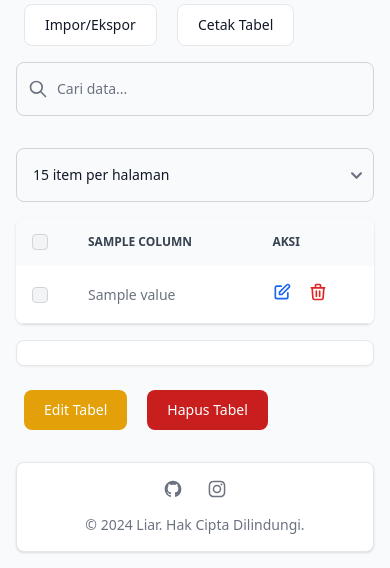
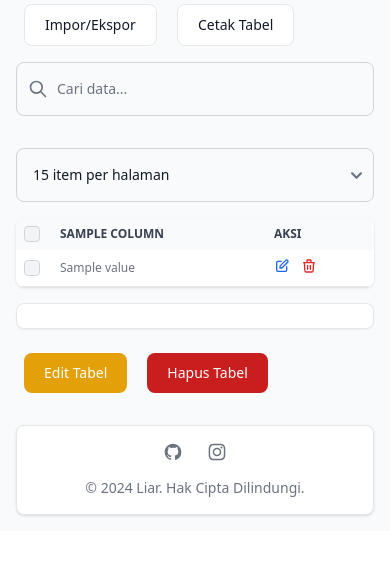
Before and after one commit to lrndwy/Liar-Dashboard, a Django app: template templates/table_detail.html in a window 390 px wide. Shown: the part 956-1524 px from the top of the page. After the commit the page ends 1473 px from the top, so only its background shows below. Run offline with Django 5.2, Linux system fonts and the light colour scheme; the template is opened without the code that fills it: most values are stand-ins (such as "Sample title", 1, 10 or a date in 2020); style sheets or scripts are compiled from the project's sources; some libraries are stand-ins or nearby versions.

Commit message:
sikit lagi bangggg

```diff
--- a/templates/table_detail.html
+++ b/templates/table_detail.html
@@ -149,19 +149,19 @@
             </div>
         </div>
         <div class="relative overflow-x-auto rounded-lg shadow sm:rounded-lg mt-4">
-            <table class="w-full text-sm text-left text-gray-500 dark:text-white">
+            <table class="w-full text-xs sm:text-sm text-left text-gray-500 dark:text-white">
                 <thead class="text-xs text-gray-700 uppercase bg-gray-50 dark:bg-gray-700 dark:text-white">
                     <tr>
-                        <th scope="col" class="p-4">
+                        <th scope="col" class="p-2 sm:p-4">
                             <div class="flex items-center">
                                 <input id="checkbox-all" type="checkbox" class="w-4 h-4 text-blue-600 bg-gray-100 border-gray-300 rounded focus:ring-blue-500 dark:focus:ring-blue-600 dark:ring-offset-gray-800 dark:focus:ring-offset-gray-800 focus:ring-2 dark:bg-gray-700 dark:border-gray-600">
                                 <label for="checkbox-all" class="sr-only">checkbox</label>
                             </div>
                         </th>
                         {% for column in columns %}
-                            <th scope="col" class="px-6 py-3">{{ column.name }}</th>
+                            <th scope="col" class="px-3 py-2 sm:px-6 sm:py-3">{{ column.name }}</th>
                         {% endfor %}
-                        <th scope="col" class="px-6 py-3">
+                        <th scope="col" class="px-3 py-2 sm:px-6 sm:py-3">
                             Aksi
                         </th>
                     </tr>
@@ -169,23 +169,23 @@
                 <tbody>
                     {% for row in page_obj %}
                         <tr class="bg-white border-b dark:bg-gray-800 dark:border-gray-700 hover:bg-gray-50 dark:hover:bg-gray-600 cursor-pointer" data-row-id="{{ row.id }}">
-                            <td class="w-4 p-4">
+                            <td class="w-4 p-2 sm:p-4">
                                 <div class="flex items-center">
                                     <input id="checkbox-{{ row.id }}" type="checkbox" class="w-4 h-4 text-blue-600 bg-gray-100 border-gray-300 rounded focus:ring-blue-500 dark:focus:ring-blue-600 dark:ring-offset-gray-800 dark:focus:ring-offset-gray-800 focus:ring-2 dark:bg-gray-700 dark:border-gray-600">
                                     <label for="checkbox-{{ row.id }}" class="sr-only">checkbox</label>
                                 </div>
                             </td>
                             {% for value in row.values %}
-                                <td class="px-6 py-4 dark:text-white">{{ value }}</td>
+                                <td class="px-3 py-2 sm:px-6 sm:py-4 dark:text-white">{{ value }}</td>
                             {% endfor %}
-                            <td class="px-6 py-4">
+                            <td class="px-3 py-2 sm:px-6 sm:py-4">
                                 <button data-modal-target="editModal-{{ row.id }}" data-modal-toggle="editModal-{{ row.id }}" class="text-blue-600 dark:text-blue-500 hover:text-blue-800 dark:hover:text-blue-400">
-                                    <svg class="w-5 h-5" fill="none" stroke="currentColor" viewBox="0 0 24 24" xmlns="http://www.w3.org/2000/svg">
+                                    <svg class="w-4 h-4 sm:w-5 sm:h-5" fill="none" stroke="currentColor" viewBox="0 0 24 24" xmlns="http://www.w3.org/2000/svg">
                                         <path stroke-linecap="round" stroke-linejoin="round" stroke-width="2" d="M11 5H6a2 2 0 00-2 2v11a2 2 0 002 2h11a2 2 0 002-2v-5m-1.414-9.414a2 2 0 112.828 2.828L11.828 15H9v-2.828l8.586-8.586z"></path>
                                     </svg>
                                 </button>
-                                <button data-modal-target="deleteModal-{{ row.id }}" data-modal-toggle="deleteModal-{{ row.id }}" class="text-red-600 dark:text-red-500 hover:text-red-800 dark:hover:text-red-400 ml-3">
-                                    <svg class="w-5 h-5" fill="none" stroke="currentColor" viewBox="0 0 24 24" xmlns="http://www.w3.org/2000/svg">
+                                <button data-modal-target="deleteModal-{{ row.id }}" data-modal-toggle="deleteModal-{{ row.id }}" class="text-red-600 dark:text-red-500 hover:text-red-800 dark:hover:text-red-400 ml-2 sm:ml-3">
+                                    <svg class="w-4 h-4 sm:w-5 sm:h-5" fill="none" stroke="currentColor" viewBox="0 0 24 24" xmlns="http://www.w3.org/2000/svg">
                                         <path stroke-linecap="round" stroke-linejoin="round" stroke-width="2" d="M19 7l-.867 12.142A2 2 0 0116.138 21H7.862a2 2 0 01-1.995-1.858L5 7m5 4v6m4-6v6m1-10V4a1 1 0 00-1-1h-4a1 1 0 00-1 1v3M4 7h16"></path>
                                     </svg>
                                 </button>
@@ -193,7 +193,7 @@
                         </tr>
                     {% empty %}
                         <tr class="bg-white border-b dark:bg-gray-800 dark:border-gray-700 hover:bg-gray-50 dark:hover:bg-gray-600">
-                            <td colspan="{{ columns|length|add:2 }}" class="px-6 py-4 text-center dark:text-white">Belum ada data</td>
+                            <td colspan="{{ columns|length|add:2 }}" class="px-3 py-2 sm:px-6 sm:py-4 text-center dark:text-white">Belum ada data</td>
                         </tr>
                     {% endfor %}
                 </tbody>
```
